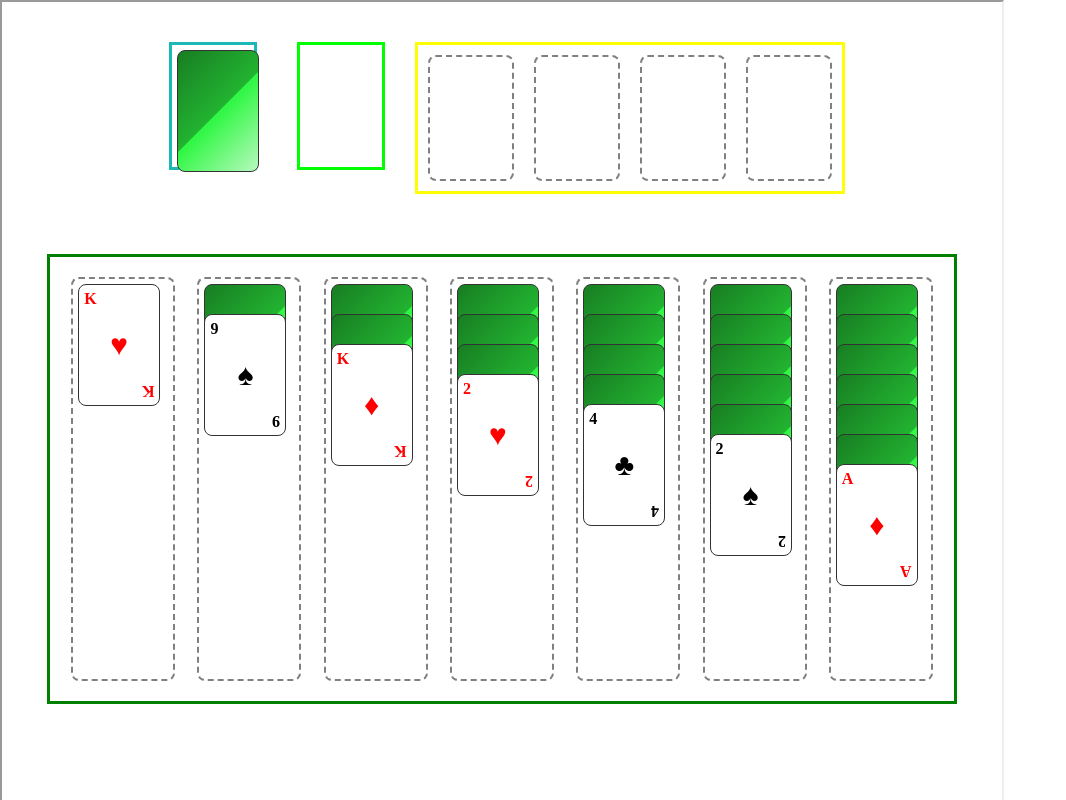
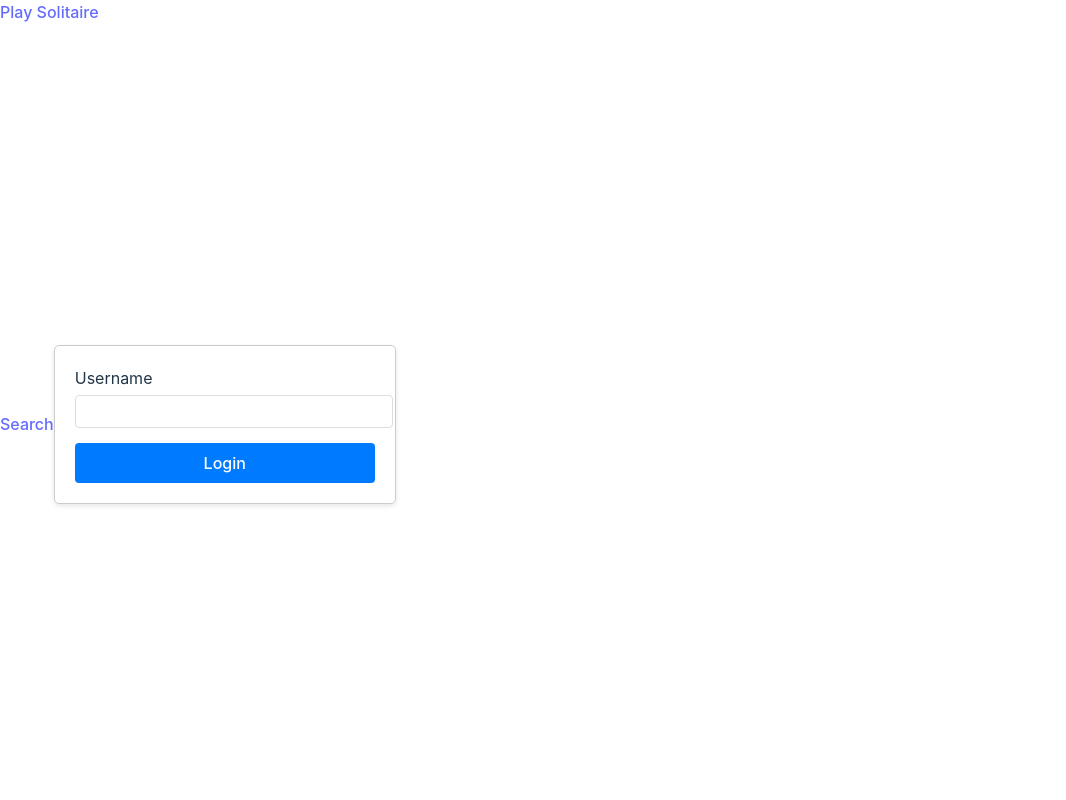
Before and after one commit to Rwilson2855/Rwilson2855.github.io, a React (Vite) app: page /login in a window 1280 px wide. Shown: the top 800 px of the page, without its empty margins (0-1066 px from the left). Built offline with nearby package versions, Linux system fonts and the light colour scheme; no server answers.

Commit message:
a lot of work left to do

```diff
--- a/package.json
+++ b/package.json
@@ -5,7 +5,7 @@
   "type": "module",
   "homepage": "https://rwilson2855.github.io/",
   "scripts": {
-    "dev": "vite",
+    "start": "vite --host",
     "test": "vitest",
     "predeploy": "npm run build",
     "deploy": "gh-pages -d dist",
--- a/public/solitaire/solitare.html
+++ b/public/solitaire/index.html
@@ -3,7 +3,7 @@
 <head>
     <!--https://bicyclecards.com/how-to-play/solitaire-->
     <script type="text/javascript" src="solitaire.js"></script>
-    <link rel="stylesheet" type="text/css" href="solitare.css">
+    <link rel="stylesheet" type="text/css" href="solitaire.css">
     <meta charset="UTF-8">
     <meta name="viewport" content="width=device-width, initial-scale=1.0">
     <title>Solitare</title>
--- a/src/Components/App.tsx
+++ b/src/Components/App.tsx
@@ -4,6 +4,7 @@ import {
   Route,
   Routes,
   Navigate,
+  Link
 } from "react-router-dom";
 import Login from "./Login";
 import Search from "./Search";
@@ -16,8 +17,14 @@ function App() {
 
   return (
     <Router>
+      <div>
+        {/* Add this Link component wherever you want the button to appear */}
+        <Link to="/solitaire" target="_blank" rel="noopener">
+          Play Solitaire
+        </Link>
         <Routes>
           <Route path="/login" element={<Login setUser={setUser} />} />
+          <Route path="/solitaire" element={<iframe src="../../public/solitaire/index.html" width={window.innerWidth} height={window.innerHeight}/>} />
           <Route
             path="/search"
             element={
@@ -40,8 +47,10 @@ function App() {
           />
           <Route path="/" element={<Navigate to="/search" />} />
         </Routes>
+      </div>
     </Router>
   );
+
 }
 
 export default App;
--- a/src/Components/Login.tsx
+++ b/src/Components/Login.tsx
@@ -1,4 +1,4 @@
-import React, { useState } from 'react';
+import { useState } from 'react';
 import { Link, useNavigate } from 'react-router-dom';
 
 const Login = ({ setUser }) => {
--- a/src/main.tsx
+++ b/src/main.tsx
@@ -5,7 +5,7 @@ import App from "./Components/App";
 
 createRoot(document.getElementById("root")!).render(
   <StrictMode>
-    {/* <App /> */}
-    <iframe src="../public/solitaire/solitare.html" width={1000} height={1000}></iframe>
+    <App />
+
   </StrictMode>
 );
```
Also changed, not shown: public/solitaire/solitaire.css (renamed from public/solitaire/solitare.css). Lines whose indentation alone changed are shown as unchanged.
